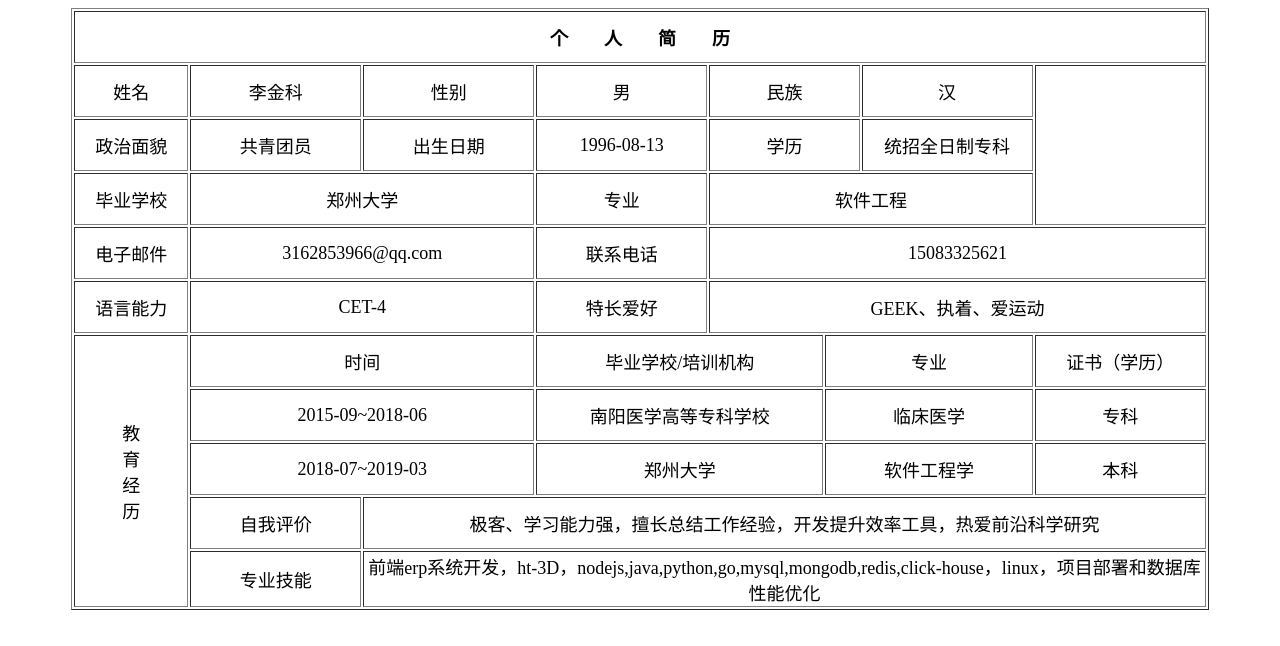
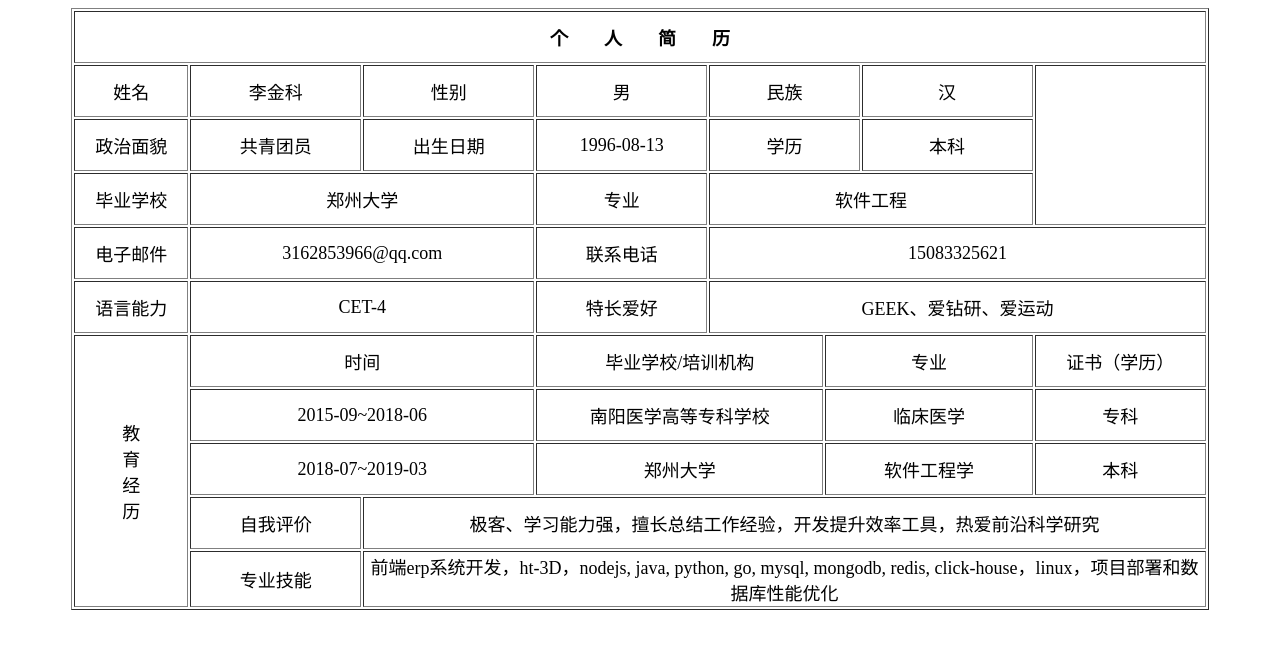
Before and after one commit to li1125435097/li1125435097.github.io, a plain HTML site: page personInfo.html in a window 1280 px wide. Drawn offline with Linux system fonts and the light colour scheme.

Commit message:
Update personInfo.html

```diff
--- a/personInfo.html
+++ b/personInfo.html
@@ -33,7 +33,7 @@
 			</tr>
 			<tr>
 				<td>政治面貌</td><td>共青团员</td><td>出生日期</td><td>1996-08-13</td>
-				<td colspan="2">学历</td><td>统招全日制专科</td>
+				<td colspan="2">学历</td><td>本科</td>
 			</tr>
 			<tr>
 				<td>毕业学校</td><td colspan="2">郑州大学</td>
@@ -45,7 +45,7 @@
 			</tr>
 			<tr>
 				<td>语言能力</td><td colspan="2">CET-4</td>
-				<td>特长爱好</td><td colspan="4">GEEK、执着、爱运动</td>
+				<td>特长爱好</td><td colspan="4">GEEK、爱钻研、爱运动</td>
 			</tr>
 			<tr>
 				<td rowspan="6">教<br>育<br>经<br>历</td>
@@ -67,7 +67,7 @@
 			</tr>
 			<tr>
 				<td>专业技能</td><td colspan="7">
-					前端erp系统开发，ht-3D，nodejs,java,python,go,mysql,mongodb,redis,click-house，linux，项目部署和数据库性能优化
+					前端erp系统开发，ht-3D，nodejs, java, python, go, mysql, mongodb, redis, click-house，linux，项目部署和数据库性能优化
 				</td>
 			</tr>
 		</table>
```
